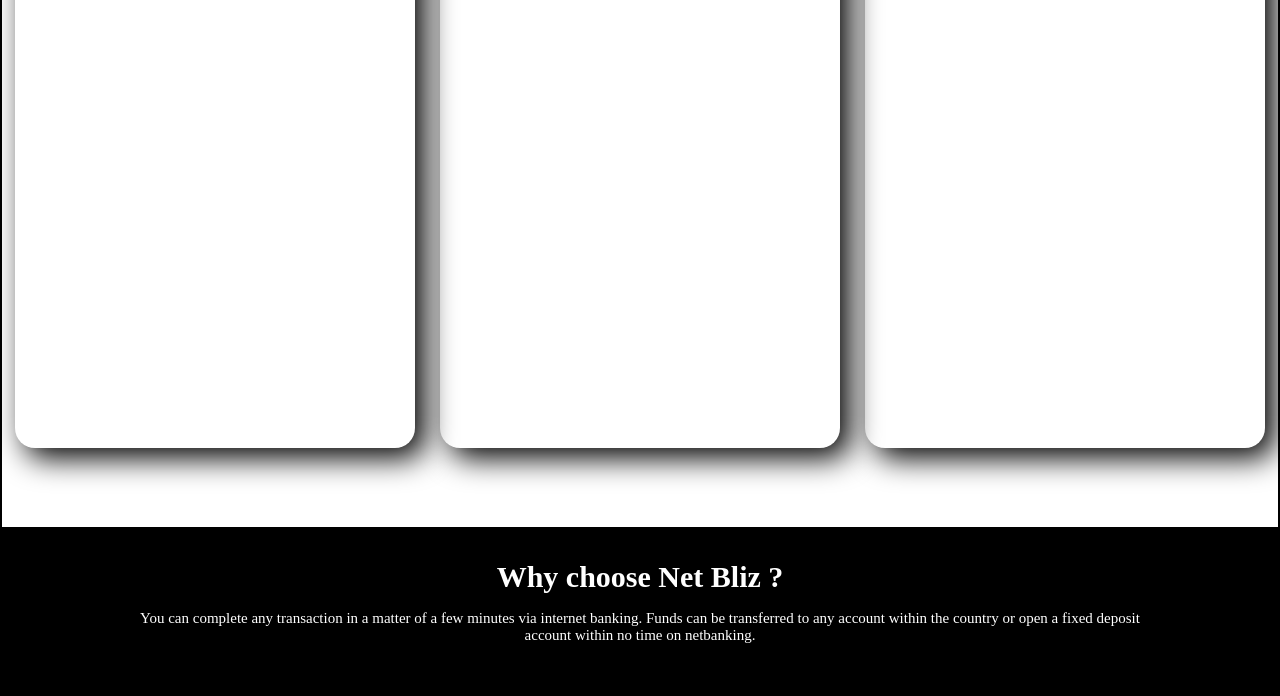
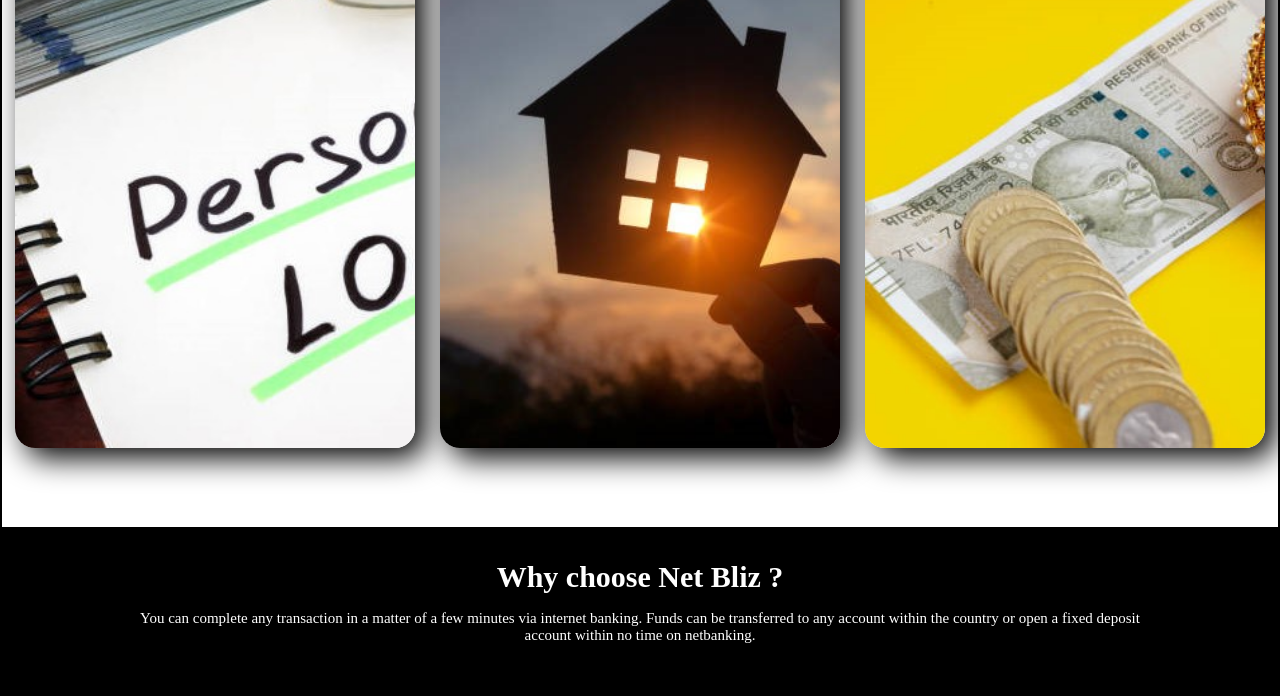
Before and after one commit to fssa-batch3/dharunraj.alagaruppu__web_project, a plain HTML site: page pages/loan.html in a window 1280 px wide. Shown: the part 364-1060 px from the top of the page. Drawn offline with Linux system fonts and the light colour scheme.

Commit message:
class name changed

```diff
--- a/assets/css/loan.css
+++ b/assets/css/loan.css
@@ -7,7 +7,7 @@
     border: 2px solid black;
     /* align-content: space-around; */
 }
-.container1 .personal , .home_loan , .education {
+.container1 .personal , .home_loan , .gold {
 
     height: 500px;
     width: 400px;
@@ -15,3 +15,21 @@
     box-shadow: 10px 10px 30px black;
     /* margin: 20px; */
 }
+
+.container1 .personal{
+    background-image: url('../img/personal_loan.jpg');
+    background-size: cover;
+    background-repeat: no-repeat;
+}
+
+.container1 .home_loan{
+    background-image: url('../img/home_loan.jpg');
+    background-size: cover;
+    background-repeat: no-repeat;
+}
+
+.container1 .gold{
+    background-image: url('../img/gold_loan.jpg');
+    background-size: cover;
+    background-repeat: no-repeat;
+}
--- a/pages/loan.html
+++ b/pages/loan.html
@@ -50,7 +50,7 @@
                 </a>
 
                 <a href="../pages/gold_loan.html">
-                    <div class="education">
+                    <div class="gold">
                         <h1>Gold Loan</h1>
 
                     </div>
```
